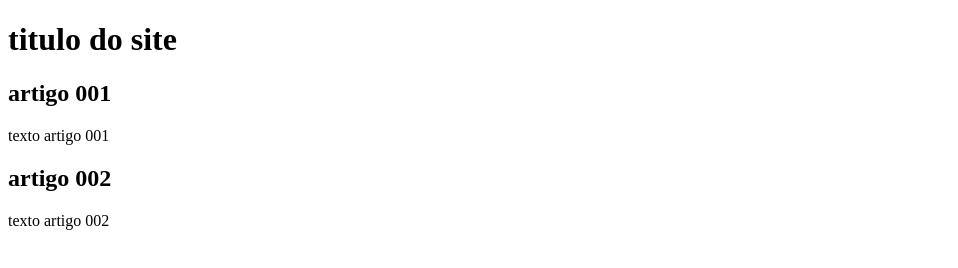
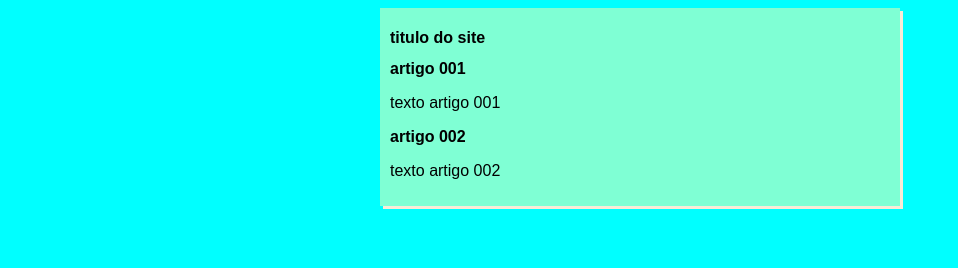
Before and after one commit to Uel023/Projeto-site, a plain HTML site: page index.html in a window 1280 px wide. Shown: the whole page, without its empty margins (0-958 px from the left). Drawn offline with Linux system fonts and the light colour scheme.

Commit message:
iniciei o design

```diff
--- /dev/null
+++ b/estilos/style.css
@@ -0,0 +1,18 @@
+*{
+    font-family: Arial, Helvetica, sans-serif;
+    font-size: 16px;
+}
+
+body{
+    background-color: aqua;
+
+}
+
+main {
+    background-color: aquamarine;
+    width: 500px;
+    margin: auto;
+    padding: 10px;
+    box-shadow: 3px 3px antiquewhite ;
+
+}
--- a/index.html
+++ b/index.html
@@ -5,6 +5,7 @@
     <meta http-equiv="X-UA-Compatible" content="IE=edge">
     <meta name="viewport" content="width=device-width, initial-scale=1.0">
     <title>titulo do site</title>
+    <link rel="stylesheet" href="estilos/style.css">
 </head>
 <body>
    <main>
```
